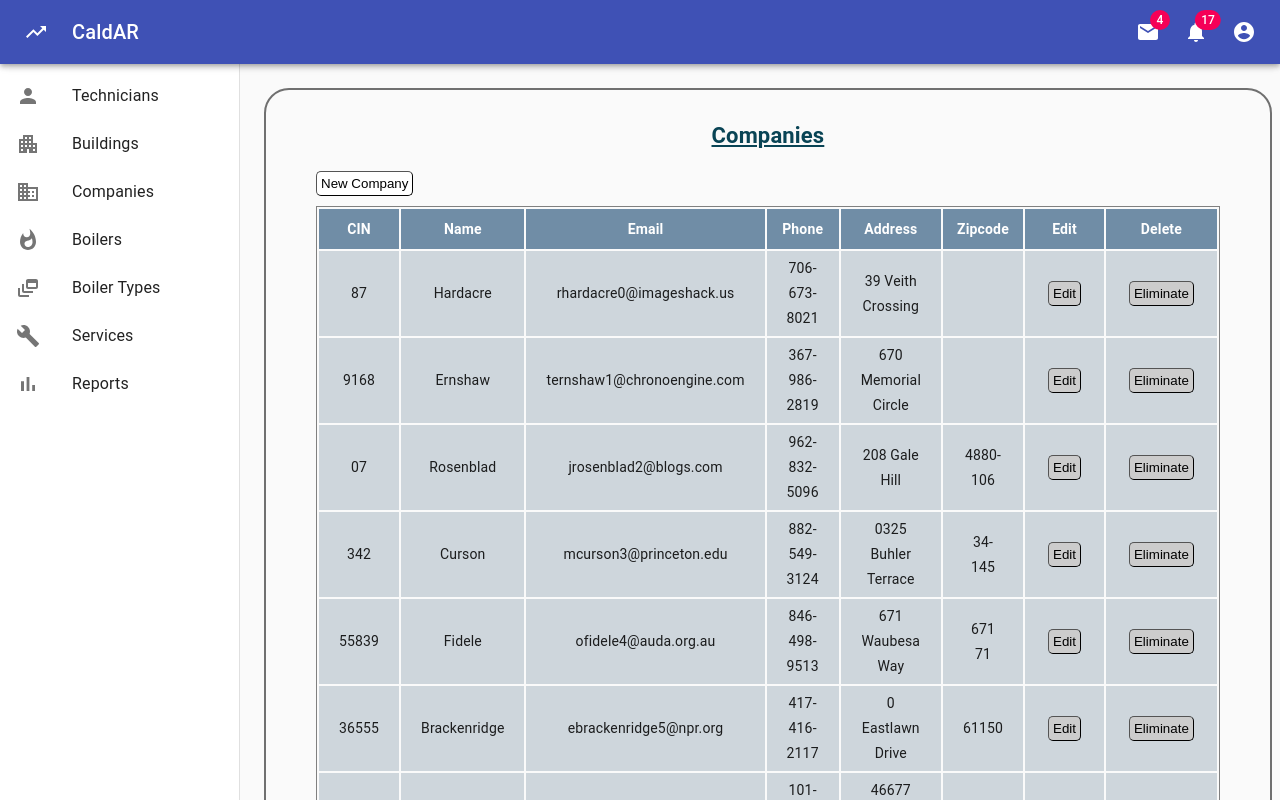
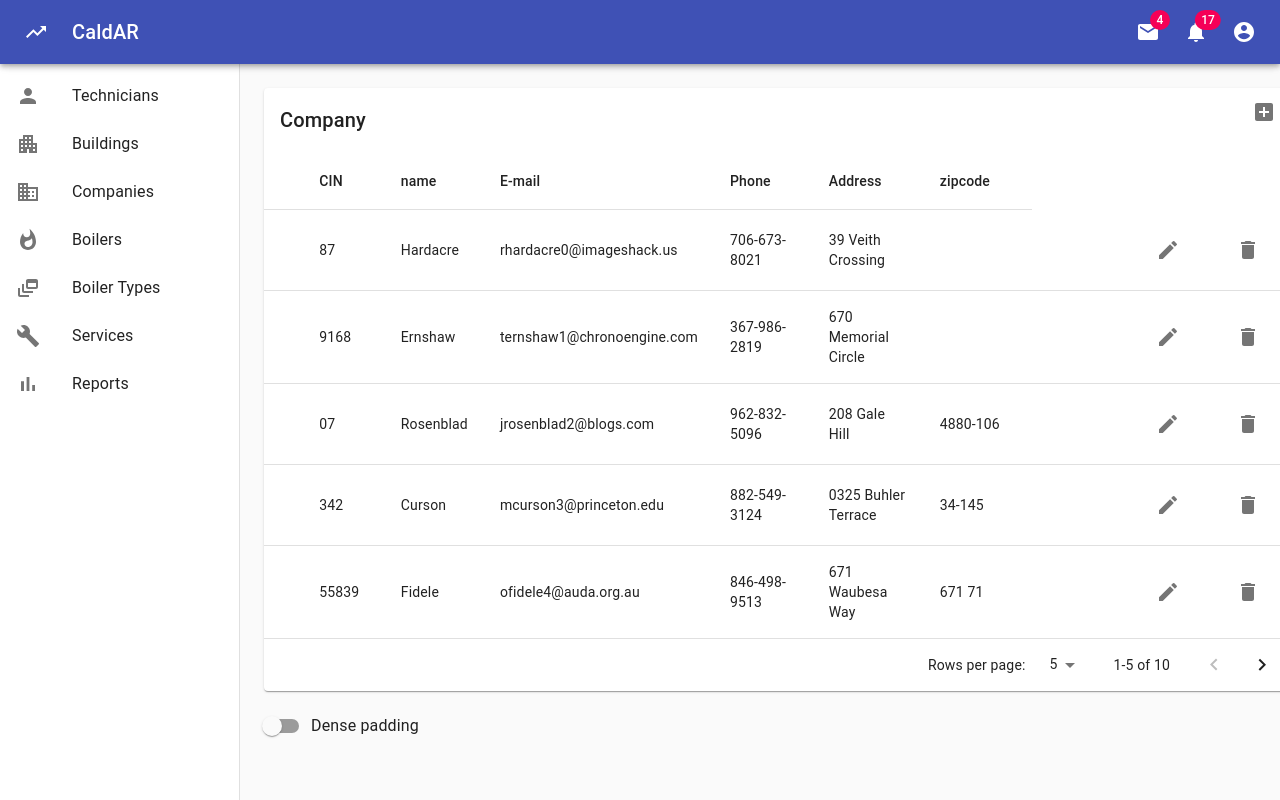
Before and after one commit to frandk18/caldar-fe, a React (Create React App) app: page /company in a window 1280 px wide. Shown: the top 800 px of the page. Built offline with nearby package versions, Linux system fonts and the light colour scheme.

Commit message:
form UI edited

```diff
--- a/src/components/routes/company/Company.jsx
+++ b/src/components/routes/company/Company.jsx
@@ -1,15 +1,47 @@
 import React, { useState } from "react";
-import Companies from "../../../mocks/companies.json"
-import Table from "./Table.jsx";
-import Form from "./Form.jsx";
+import Companies from "../../../mocks/companies.json";
 import { v4 as uuidv4 } from "uuid";
+import TableUI from "../../shared/TableUI.jsx";
+import FormUI from "./FormUI.jsx";
 
 function Company() {
   const [companies, setCompanies] = useState(Companies);
   const [showForm, setShowForm] = useState(false);
   const [editing, setEditing] = useState(false);
   const [id, setId] = useState(null);
+  const [headCells] = useState([
+    {
+      id: "CIN",
+      align: "center",
+      disablePadding: false,
+      label: "CIN",
+    },
+    {
+      id: "name",
+      align: "center",
+      disablePadding: false,
+      label: "name",
+    },
+    { id: "email", align: "center", disablePadding: false, label: "E-mail" },
+    { id: "phone", align: "center", disablePadding: false, label: "Phone" },
+    { id: "address", align: "center", disablePadding: false, label: "Address" },
+    {
+      id: "zipcode",
+      align: "center",
+      disablePadding: false,
+      label: "zipcode",
+    },
+  ]);
 
+  const fieldObj = [
+    "CIN",
+    "name",
+    "email",
+    "phone",
+    "address",
+    "zipcode",
+  ];
+  const name = "Company";
   const captureId = (id) => {
     setId(id);
     if (id !== null) {
@@ -20,13 +52,8 @@ function Company() {
 
   const toggleForm = () => {
     setShowForm(!showForm);
-  };
-
-  const delItem = (id) => {
-    if (id !== null) {
-      setCompanies([
-        ...companies.filter((company) => company._id.$oid !== id),
-      ]);
+    if (editing) {
+      setEditing(false);
     }
   };
 
@@ -52,49 +79,60 @@ function Company() {
     toggleForm();
   };
 
-  console.log(editing);
+  const toDelete = (id) => {
+    if (id !== null) {
+      setCompanies([
+        ...companies.filter((company) => company._id.$oid !== id),
+      ]);
+    }
+  };
+
+  const toEdit = (id) => {
+    console.log(id);
+    toggleForm();
+  };
+
+  const toAdd = () => {};
 
   return (
     <React.Fragment>
-      <div style={containerStyle}>
-        <div style={titleStyle}>Companies</div>
+      {/*{newItem && (
+        <DataForm
+          companies={companies}
+          id={id}
+          addEdit={addEdit}
+          toggleForm={toggleForm}
+        />
+      )}*/}
       {showForm && (
-          <Form
+        <FormUI
+          toggleForm={toggleForm}
+          showForm={showForm}
           companies={companies}
           id={id}
           editing={editing}
           addEdit={addEdit}
-            toggleForm={toggleForm}
         />
       )}
+      {/*
       <Table
         companies={companies}
         toggleForm={toggleForm}
+        newItem={newItem}
         captureId={captureId}
         delItem={delItem}
+      />*/}
+      <TableUI
+        headCells={headCells}
+        data={companies}
+        fieldObj={fieldObj}
+        name={name}
+        toDelete={toDelete}
+        toEdit={captureId}
+        toAdd={toAdd}
+        toggleForm={toggleForm}
       />
-      </div>
     </React.Fragment>
   );
 }
-
-const containerStyle = {
-  display: "flex",
-  flexDirection: "column",
-  justifyContent: "center",
-  alignItems: "center",
-  border: "2px #707070 solid",
-  borderRadius: "25px",
-  padding: "30px 50px 50px 50px",
-};
-
-const titleStyle = {
-  fontSize: "22px",
-  fontWeight: "600",
-  color: "#094455",
-  textDecoration: "underline",
-  textAlign: "center",
-  marginBottom: "20px",
-};
-
 export default Company;
--- a/src/components/routes/company/FormUI.jsx
+++ b/src/components/routes/company/FormUI.jsx
@@ -1,6 +1,57 @@
-import React from "react";
+import React, { useState } from "react";
 import { makeStyles } from "@material-ui/core/styles";
 import TextField from "@material-ui/core/TextField";
+import Input from "@material-ui/core/Input";
+import InputLabel from "@material-ui/core/InputLabel";
+import MenuItem from "@material-ui/core/MenuItem";
+import FormControl from "@material-ui/core/FormControl";
+import ListItemText from "@material-ui/core/ListItemText";
+import Select from "@material-ui/core/Select";
+import Checkbox from "@material-ui/core/Checkbox";
+import Button from "@material-ui/core/Button";
+import Modal from "@material-ui/core/Modal";
+import Backdrop from "@material-ui/core/Backdrop";
+import Fade from "@material-ui/core/Fade";
+
+function Form(props) {
+  const company = props.companies.filter(
+    (company) => company._id.$oid === props.id
+  );
+  const [newOne, setNewOne] = useState({
+    _id: {
+      $oid: props.editing ? company[0]._id.$oid : null,
+    },
+    CIN: props.editing ? company[0].CIN : "",
+    name: props.editing ? company[0].name[0] : "",
+    email: props.editing ? company[0].email : "",
+    phone: props.editing ? company[0].phone : "",
+    address: props.editing ? company[0].address : "",
+    zipcode: props.editing ? company[0].zipcode : "",
+  });
+
+  const handleChange = (evt) => {
+    const value = evt.target.value;
+    setNewOne({
+      ...newOne,
+      [evt.target.name]: value,
+    });
+  };
+
+  const handleSubmit = (e) => {
+    e.preventDefault();
+    props.addEdit(newOne);
+  };
+
+  const ITEM_HEIGHT = 48;
+  const ITEM_PADDING_TOP = 8;
+  const MenuProps = {
+    PaperProps: {
+      style: {
+        maxHeight: ITEM_HEIGHT * 4.5 + ITEM_PADDING_TOP,
+        width: 250,
+      },
+    },
+  };
 
   const useStyles = makeStyles((theme) => ({
     root: {
@@ -13,20 +64,68 @@ const useStyles = makeStyles((theme) => ({
       marginRight: theme.spacing(1),
       width: "25ch",
     },
+    formControl: {
+      margin: theme.spacing(1),
+      minWidth: 120,
+      maxWidth: 300,
+    },
+    chips: {
+      display: "flex",
+      flexWrap: "wrap",
+    },
+    chip: {
+      margin: 2,
+    },
+    noLabel: {
+      marginTop: theme.spacing(3),
+    },
+    root: {
+      "& > *": {
+        margin: theme.spacing(1),
+      },
+    },
+    modal: {
+      display: "flex",
+      alignItems: "center",
+      justifyContent: "center",
+    },
+    paper: {
+      backgroundColor: theme.palette.background.paper,
+      boxShadow: theme.shadows[5],
+      padding: theme.spacing(2, 4, 3),
+    },
   }));
 
   const Container = {
-  width: "50%",
+    width: "100%",
   };
-export default function LayoutTextFields() {
+
   const classes = useStyles();
 
+
   return (
+    <div>
+      <Modal
+        aria-labelledby="transition-modal-title"
+        aria-describedby="transition-modal-description"
+        className={classes.modal}
+        open={props.showForm}
+        closeAfterTransition
+        BackdropComponent={Backdrop}
+        BackdropProps={{
+          timeout: 500,
+        }}
+      >
+        <Fade in={props.showForm}>
+          <div className={classes.paper}>
             <div style={Container}>
               <div className={classes.root}>
                 <div>
+                  <h1 style={{ margin: 8 }}>Add new Company</h1>
                   <TextField
-            id="outlined-full-widsdfth"
+                    name="CIN"
+                    defaultValue={newOne.CIN}
+                    onChange={handleChange}
                     label="CIN"
                     style={{ margin: 8 }}
                     placeholder="1234"
@@ -38,10 +137,47 @@ export default function LayoutTextFields() {
                     variant="outlined"
                   />
                   <TextField
-            id="outlined-full-width"
+                    name="name"
+                    defaultValue={newOne.name}
+                    onChange={handleChange}
                     label="Name"
                     style={{ margin: 8 }}
-            placeholder="John Doe"
+                    placeholder="Marcos"
+                    fullWidth
+                    margin="normal"
+                    InputLabelProps={{
+                      shrink: true,
+                    }}
+                    variant="outlined"
+                  />
+                  <div
+                    style={{ display: "flex", justifyContent: "space-between" }}
+                  >
+                    <TextField
+                        name="email"
+                        defaultValue={newOne.email}
+                        onChange={handleChange}
+                        label="Email"
+                        style={{ margin: 8 }}
+                        placeholder="marcos@gmail.com"
+                        fullWidth
+                        margin="normal"
+                        InputLabelProps={{
+                        shrink: true,
+                        }}
+                        variant="outlined"
+                  />
+                  <div
+                    style={{ display: "flex", justifyContent: "space-between" }}
+                  ></div>
+                  </div>
+                  <TextField
+                    name="phone"
+                    defaultValue={newOne.phone}
+                    onChange={handleChange}
+                    label="Phone"
+                    style={{ margin: 8 }}
+                    placeholder="55555555"
                     fullWidth
                     margin="normal"
                     InputLabelProps={{
@@ -50,102 +186,12 @@ export default function LayoutTextFields() {
                     variant="outlined"
                   />
                   <TextField
-            id="standard-full-width"
-            label="Email"
-            style={{ margin: 8 }}
-            placeholder="example@gmail.com"
-            helperText="Full width!"
-            fullWidth
-            margin="normal"
-            InputLabelProps={{
-              shrink: true,
-            }}
-          />
-          <TextField
-            id="standard-full-width"
-            label="Phone"
-            style={{ margin: 8 }}
-            placeholder="456845655"
-            helperText="Full width!"
-            fullWidth
-            margin="normal"
-            InputLabelProps={{
-              shrink: true,
-            }}
-          />
-          <TextField
-            id="standard-full-width"
+                    name="address"
+                    defaultValue={newOne.address}
+                    onChange={handleChange}
                     label="Address"
                     style={{ margin: 8 }}
-            placeholder="Avenida Siempre Viva 860"
-            helperText="Full width!"
-            fullWidth
-            margin="normal"
-            InputLabelProps={{
-              shrink: true,
-            }}
-          />
-          <TextField
-             id="standard-full-width"
-             label="ZipCode"
-             style={{ margin: 8 }}
-             placeholder="22264"
-             helperText="Full width!"
-             fullWidth
-             margin="normal"
-             InputLabelProps={{
-               shrink: true,
-             }}
-          />
-        </div>
-        <div>
-          <TextField
-            id="filled-full-width"
-            label="Label"
-            style={{ margin: 8 }}
-            placeholder="Placeholder"
-            helperText="Full width!"
-            fullWidth
-            margin="normal"
-            InputLabelProps={{
-              shrink: true,
-            }}
-            variant="filled"
-          />
-          <TextField
-            label="None"
-            id="filled-margin-none"
-            defaultValue="Default Value"
-            className={classes.textField}
-            helperText="Some important text"
-            variant="filled"
-          />
-          <TextField
-            label="Dense"
-            id="filled-margin-dense"
-            defaultValue="Default Value"
-            className={classes.textField}
-            helperText="Some important text"
-            margin="dense"
-            variant="filled"
-          />
-          <TextField
-            label="Normdfgal"
-            id="filled-margin-normal"
-            defaultValue="Default Value"
-            className={classes.textField}
-            helperText="Some important text"
-            margin="normal"
-            variant="filled"
-          />
-        </div>
-        <div>
-          <TextField
-            id="outlined-full-wdfgidth"
-            label="Label"
-            style={{ margin: 8 }}
-            placeholder="Placeholder"
-            helperText="Full width!"
+                    placeholder="Balcarce 54"
                     fullWidth
                     margin="normal"
                     InputLabelProps={{
@@ -154,33 +200,45 @@ export default function LayoutTextFields() {
                     variant="outlined"
                   />
                   <TextField
-            label="Noaaane"
-            id="outlined-margin-none"
-            defaultValue="Default Value"
-            className={classes.textField}
-            helperText="Some important text"
-            variant="outlined"
-          />
-          <TextField
-            label="Densffse"
-            id="outlined-margin-dense"
-            defaultValue="Default Value"
-            className={classes.textField}
-            helperText="Some important text"
-            margin="dense"
-            variant="outlined"
-          />
-          <TextField
-            label="Norsdfsdgmal"
-            id="outlined-margin-normal"
-            defaultValue="Default Value"
-            className={classes.textField}
-            helperText="Some important text"
+                    name="zipcode"
+                    defaultValue={newOne.zipcode}
+                    onChange={handleChange}
+                    label="zipcode"
+                    style={{ margin: 8 }}
+                    placeholder="Avenida siempre viva 608"
+                    fullWidth
                     margin="normal"
+                    InputLabelProps={{
+                        shrink: true,
+                      }}
                     variant="outlined"
                   />
                 </div>
+                <div
+                  style={{ display: "flex", justifyContent: "space-around" }}
+                >
+                  <Button
+                    variant="contained"
+                    color="secondary"
+                    onClick={props.toggleForm}
+                  >
+                    Cancel
+                  </Button>
+                  <Button
+                    variant="contained"
+                    color="primary"
+                    onClick={handleSubmit}
+                  >
+                    Submit
+                  </Button>
                 </div>
+              </div>
+            </div>
+          </div>
+        </Fade>
+      </Modal>
     </div>
   );
 }
+
+export default Form;
```
Also changed, not shown: 1 other file (tests, documents, lock files or other folders). Lines whose indentation alone changed are shown as unchanged.
